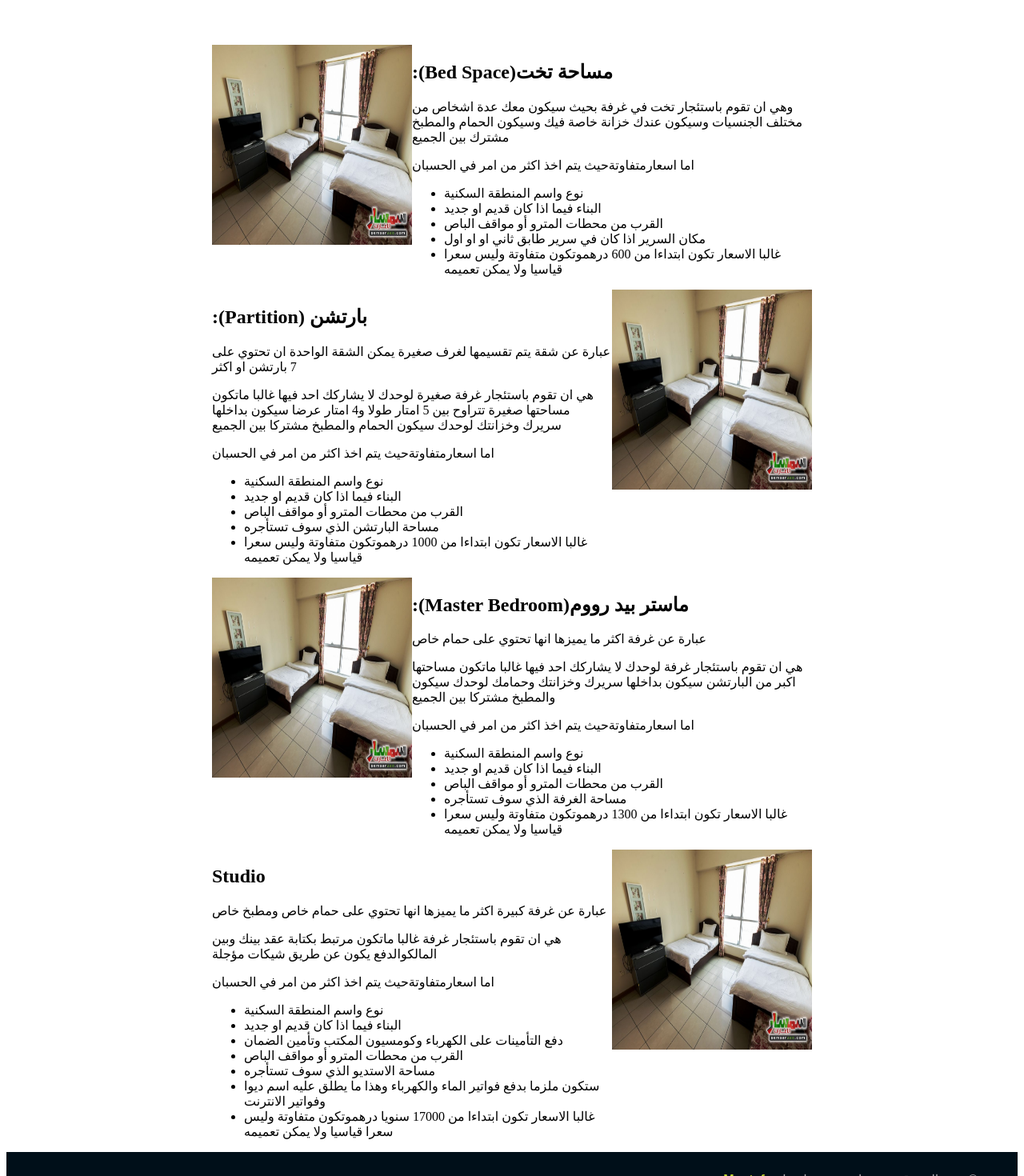
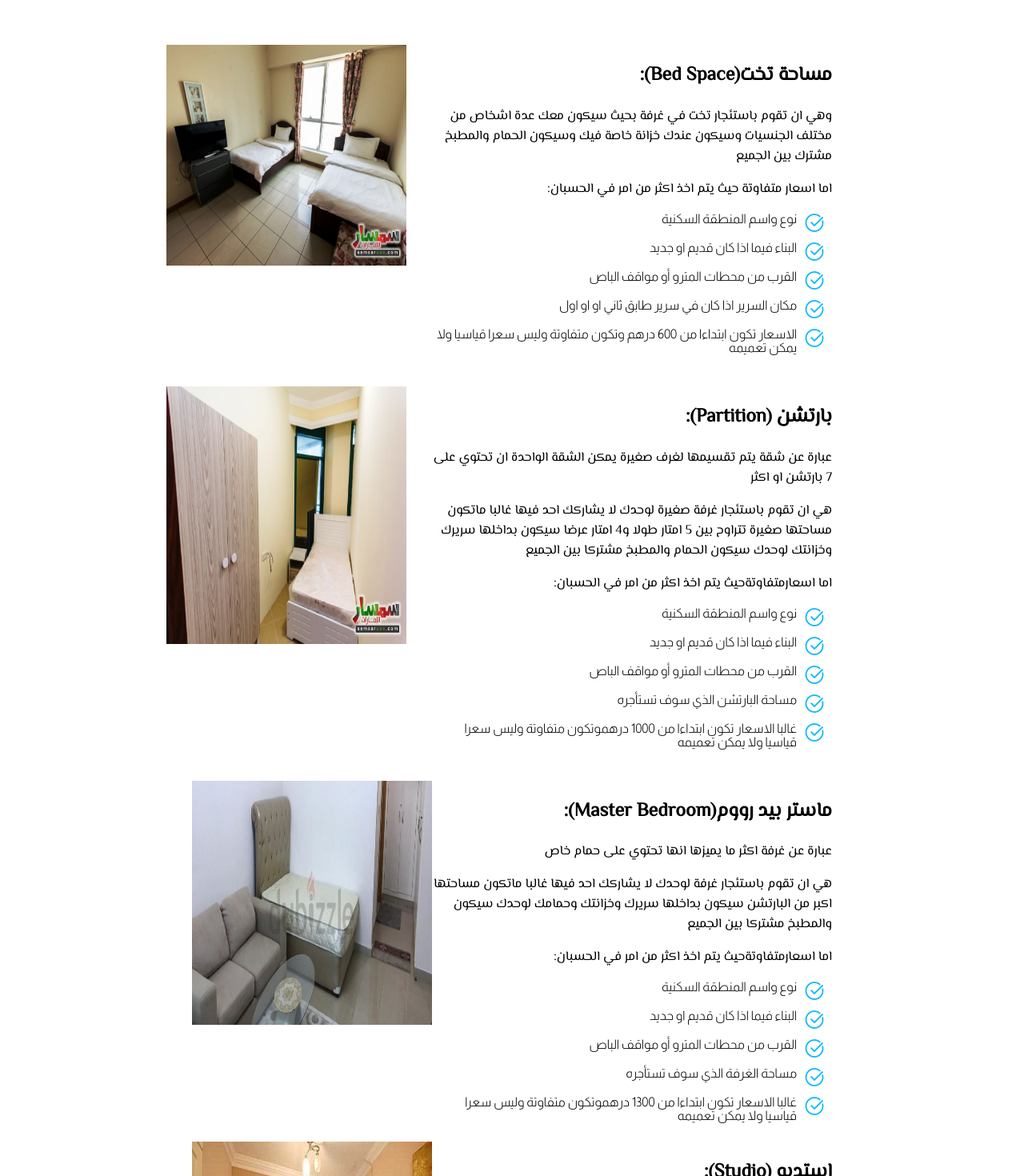
Before and after one commit to MostafaDbagh/hiEmirates, a React (Create React App) app in the folder client/: page /Rent in a window 1280 px wide. Shown: the part 80-1550 px from the top of the page at 80% size. Built offline with nearby package versions, Linux system fonts and the light colour scheme.

Commit message:
rent page

```diff
--- a/client/public/index.html
+++ b/client/public/index.html
@@ -10,7 +10,9 @@
     />
     <link href="https://fonts.googleapis.com/css2?family=Almarai:wght@300&display=swap" rel="stylesheet">
     <link href="https://fonts.googleapis.com/css2?family=Almarai:wght@300&family=El+Messiri&display=swap" rel="stylesheet">
-    <link href="https://fonts.googleapis.com/css2?family=Almarai:wght@300&family=Anton&family=El+Messiri&family=Lobster&family=Teko:wght@300&display=swap" rel="stylesheet">    <title>React App</title>
+    <link href="https://fonts.googleapis.com/css2?family=Almarai:wght@300&family=Anton&family=El+Messiri&family=Lobster&family=Teko:wght@300&display=swap" rel="stylesheet">
+    <link rel="stylesheet" href="https://maxst.icons8.com/vue-static/landings/line-awesome/line-awesome/1.3.0/css/line-awesome.min.css">
+     <title>React App</title>
   </head>
   <body>
     <noscript>You need to enable JavaScript to run this app.</noscript>
--- a/client/src/layout/rent.js
+++ b/client/src/layout/rent.js
@@ -3,87 +3,87 @@ import bed from '../assests/image/bed space.jpg'
 import master from '../assests/image/masterbedroom.jpg'
 import Partition from '../assests/image/partition.jpg'
 import studio from '../assests/image/studio.jpg'
-import {Commondiv,H2,Card,Button,H3,P}from '../style/servicestyle'
-import {Div,Title,Newsp} from './../style/news'
+
+import {List,Icon,Ul,Span,H1,P} from './../style/rent'
 const Rent = () => {
     return (
         <div style={{display:'flex',justifyContent:'center',alignItems:'center',flexDirection:'column',marginTop:'64px'}}>
 
-        <div style={{display:'flex'}}>
-            <section>
-                <img width="250" height="250" alt="beb sapce image" src={bed}/>
+        <div style={{display:'flex',marginBottom:'32px',justifyContent:'space-between',flexWrap:'wrap'}}>
+            <section >
+                <img width="300" height="70%" alt="beb sapce image" src={bed}/>
                 </section>
-                <section style={{width:"500px"}}>
-        <h1> :(Bed Space)مساحة تخت   </h1>
-        <p>وهي ان تقوم باستئجار تخت في غرفة بحيث سيكون معك عدة اشخاص من مختلف الجنسيات وسيكون عندك خزانة خاصة فيك وسيكون الحمام والمطبخ  مشترك بين الجميع  </p>
-        <p> اما اسعارمتفاوتةحيث يتم اخذ اكثر من امر في الحسبان</p>
-        <ul>
-            <li><span>نوع واسم المنطقة السكنية </span></li>
-            <li><span> البناء فيما اذا كان قديم او جديد </span></li>
-            <li><span>القرب من محطات المترو أو مواقف الباص </span></li>
-            <li><span>  مكان السرير اذا كان في سرير طابق ثاني او او اول   </span></li>
-            <li><span>غالبا   الاسعار تكون ابتداءا من 600 درهموتكون متفاوتة وليس سعرا قياسيا ولا يمكن تعميمه </span></li>
-        </ul>
+                <section style={{width:"500px",margin:"0 32px"}}>
+        <H1> :(Bed Space)مساحة تخت  </H1>
+        <P>وهي ان تقوم باستئجار تخت في غرفة بحيث سيكون معك عدة اشخاص من مختلف الجنسيات وسيكون عندك خزانة خاصة فيك وسيكون الحمام والمطبخ  مشترك بين الجميع  </P>
+        <P> :اما اسعار متفاوتة حيث يتم اخذ اكثر من امر في الحسبان</P>
+        <Ul>
+            <List><Span>نوع واسم المنطقة السكنية </Span><Icon className="las la-check-circle" ></Icon></List>
+            <List><Span> البناء فيما اذا كان قديم او جديد </Span><Icon className="las la-check-circle"></Icon></List>
+            <List><Span>القرب من محطات المترو أو مواقف الباص </Span><Icon className="las la-check-circle"></Icon></List>
+            <List><Span>  مكان السرير اذا كان في سرير طابق ثاني او او اول   </Span><Icon className="las la-check-circle"></Icon></List>
+            <List><Span>   الاسعار تكون ابتداءا  من 600 درهم وتكون متفاوتة وليس سعرا قياسيا ولا يمكن تعميمه </Span><Icon className="las la-check-circle"></Icon></List>
+        </Ul>
         </section>
         </div>
 
-        <div style={{display:'flex',flexDirection:'row-reverse'}}>
+        <div style={{display:'flex',justifyContent:'space-between',marginBottom:'32px',flexWrap:'wrap'}}>
         <section>
-        <img width="250" height="250" alt="beb sapce image" src={bed}/>
+        <img width="300" height="70%" alt="beb sapce image" src={Partition}/>
                 </section>
-                <section style={{width:"500px"}}>
-        <h1>:(Partition) بارتشن</h1>
-        <p> عبارة عن شقة يتم تقسيمها لغرف صغيرة يمكن الشقة الواحدة ان تحتوي على 7 بارتشن او اكثر</p>
-        <p> هي ان تقوم باستئجار غرفة صغيرة لوحدك لا يشاركك احد فيها غالبا ماتكون مساحتها صغيرة تتراوح بين 5 امتار طولا و4 امتار عرضا سيكون بداخلها سريرك وخزانتك لوحدك سيكون الحمام والمطبخ مشتركا بين الجميع   </p>
-        <p> اما اسعارمتفاوتةحيث يتم اخذ اكثر من امر في الحسبان</p>
-        <ul>
-            <li><span>نوع واسم المنطقة السكنية </span></li>
-            <li><span> البناء فيما اذا كان قديم او جديد </span></li>
-            <li><span>القرب من محطات المترو أو مواقف الباص </span></li>
-            <li><span>   مساحة البارتشن الذي سوف تستأجره   </span></li>
-            <li><span>غالبا   الاسعار تكون ابتداءا من 1000 درهموتكون متفاوتة وليس سعرا قياسيا ولا يمكن تعميمه </span></li>
-        </ul>
+                <section style={{width:"500px",margin:"0 32px"}}>
+        <H1>:(Partition) بارتشن</H1>
+        <P> عبارة عن شقة يتم تقسيمها لغرف صغيرة يمكن الشقة الواحدة ان تحتوي على 7 بارتشن او اكثر</P>
+        <P> هي ان تقوم باستئجار غرفة صغيرة لوحدك لا يشاركك احد فيها غالبا ماتكون مساحتها صغيرة تتراوح بين 5 امتار طولا و4 امتار عرضا سيكون بداخلها سريرك وخزانتك لوحدك سيكون الحمام والمطبخ مشتركا بين الجميع   </P>
+        <P> :اما اسعارمتفاوتةحيث يتم اخذ اكثر من امر في الحسبان</P>
+        <Ul>
+            <List><Span>نوع واسم المنطقة السكنية </Span><Icon className="las la-check-circle" ></Icon></List>
+            <List><Span> البناء فيما اذا كان قديم او جديد </Span><Icon className="las la-check-circle" ></Icon></List>
+            <List><Span>القرب من محطات المترو أو مواقف الباص </Span><Icon className="las la-check-circle" ></Icon></List>
+            <List><Span>   مساحة البارتشن الذي سوف تستأجره   </Span><Icon className="las la-check-circle" ></Icon></List>
+            <List><Span>غالبا   الاسعار تكون ابتداءا من 1000 درهموتكون متفاوتة وليس سعرا قياسيا ولا يمكن تعميمه </Span><Icon className="las la-check-circle" ></Icon></List>
+        </Ul>
         </section>
         </div>
 
-          <div style={{display:'flex'}}>
+          <div style={{display:'flex',marginBottom:'16px',flexWrap:'wrap'}}>
         <section>
-        <img width="250" height="250" alt="beb sapce image" src={bed}/>
+        <img width="300" height="70%" alt="beb sapce image" src={master}/>
                 </section>
                 <section style={{width:"500px"}}>
-        <h1>:(Master Bedroom)ماستر بيد رووم</h1>
+        <H1>:(Master Bedroom)ماستر بيد رووم</H1>
 
-        <p> عبارة عن غرفة اكثر ما يميزها انها تحتوي على حمام خاص</p>
-        <p> هي ان تقوم باستئجار غرفة  لوحدك لا يشاركك احد فيها غالبا ماتكون مساحتها اكبر من البارتشن         سيكون بداخلها سريرك وخزانتك وحمامك  لوحدك سيكون  والمطبخ مشتركا بين الجميع   </p>
-        <p> اما اسعارمتفاوتةحيث يتم اخذ اكثر من امر في الحسبان</p>
-        <ul>
-            <li><span>نوع واسم المنطقة السكنية </span></li>
-            <li><span> البناء فيما اذا كان قديم او جديد </span></li>
-            <li><span>القرب من محطات المترو أو مواقف الباص </span></li>
-            <li><span>   مساحة الغرفة الذي سوف تستأجره   </span></li>
-            <li><span>غالبا   الاسعار تكون ابتداءا من 1300 درهموتكون متفاوتة وليس سعرا قياسيا ولا يمكن تعميمه </span></li>
-        </ul>
+        <P> عبارة عن غرفة اكثر ما يميزها انها تحتوي على حمام خاص</P>
+        <P> هي ان تقوم باستئجار غرفة  لوحدك لا يشاركك احد فيها غالبا ماتكون مساحتها اكبر من البارتشن         سيكون بداخلها سريرك وخزانتك وحمامك  لوحدك سيكون  والمطبخ مشتركا بين الجميع   </P>
+        <P> :اما اسعارمتفاوتةحيث يتم اخذ اكثر من امر في الحسبان</P>
+        <Ul>
+            <List><Span>نوع واسم المنطقة السكنية </Span><Icon className="las la-check-circle" ></Icon></List>
+            <List><Span> البناء فيما اذا كان قديم او جديد </Span><Icon className="las la-check-circle" ></Icon></List>
+            <List><Span>القرب من محطات المترو أو مواقف الباص </Span><Icon className="las la-check-circle" ></Icon></List>
+            <List><Span>   مساحة الغرفة الذي سوف تستأجره   </Span><Icon className="las la-check-circle" ></Icon></List>
+            <List><Span>غالبا   الاسعار تكون ابتداءا من 1300 درهموتكون متفاوتة وليس سعرا قياسيا ولا يمكن تعميمه </Span><Icon className="las la-check-circle" ></Icon></List>
+        </Ul>
      </section>
         </div>
 
-        <div style={{display:'flex',flexDirection:'row-reverse'}}>
+        <div style={{display:'flex',marginBottom:'48px',flexWrap:'wrap'}}>
         <section>
-        <img width="250" height="250" alt="beb sapce image" src={bed}/>
+        <img width="300" height="70%" alt="beb sapce image" src={studio}/>
                 </section>
                 <section style={{width:"500px"}}>
-        <h1>Studio</h1>
-        <p> عبارة عن غرفة كبيرة اكثر ما يميزها انها تحتوي على حمام خاص  ومطبخ خاص</p>
-        <p>        هي ان تقوم باستئجار غرفة غالبا ماتكون مرتبط بكتابة عقد بينك وبين المالكوالدفع يكون عن طريق شيكات مؤجلة     </p>
-        <p> اما اسعارمتفاوتةحيث يتم اخذ اكثر من امر في الحسبان</p>
-        <ul>
-            <li><span>نوع واسم المنطقة السكنية </span></li>
-            <li><span> البناء فيما اذا كان قديم او جديد </span></li>
-            <li><span>   دفع التأمينات على الكهرباء وكومسيون المكتب وتأمين الضمان  </span></li>
-            <li><span>القرب من محطات المترو أو مواقف الباص </span></li>
-            <li><span>   مساحة الاستديو الذي سوف تستأجره   </span></li>
-            <li><span>     ستكون ملزما بدفع فواتير الماء والكهرباء وهذا ما يطلق عليه اسم  ديوا   وفواتير الانترنت  </span></li>
-            <li><span>غالبا   الاسعار تكون ابتداءا من 17000 سنويا درهموتكون متفاوتة وليس سعرا قياسيا ولا يمكن تعميمه </span></li>
-        </ul>
+        <H1> :(Studio) استديو</H1>
+        <P> عبارة عن غرفة كبيرة اكثر ما يميزها انها تحتوي على حمام خاص  ومطبخ خاص</P>
+        <P>        هي ان تقوم باستئجار غرفة غالبا ماتكون مرتبط بكتابة عقد بينك وبين المالكوالدفع يكون عن طريق شيكات مؤجلة     </P>
+        <P> :اما اسعارمتفاوتةحيث يتم اخذ اكثر من امر في الحسبان</P>
+        <Ul>
+            <List><Span>نوع واسم المنطقة السكنية </Span><Icon className="las la-check-circle" ></Icon></List>
+            <List><Span> البناء فيما اذا كان قديم او جديد </Span><Icon className="las la-check-circle" ></Icon></List>
+            <List><Span>   دفع التأمينات على الكهرباء وكومسيون المكتب وتأمين الضمان  </Span><Icon className="las la-check-circle" ></Icon></List>
+            <List><Span>القرب من محطات المترو أو مواقف الباص </Span><Icon className="las la-check-circle" ></Icon></List>
+            <List><Span>   مساحة الاستديو الذي سوف تستأجره   </Span><Icon className="las la-check-circle" ></Icon></List>
+            <List><Span>     ستكون ملزما بدفع فواتير الماء والكهرباء وهذا ما يطلق عليه اسم  ديوا   وفواتير الانترنت  </Span><Icon className="las la-check-circle" ></Icon></List>
+            <List><Span>غالبا   الاسعار تكون ابتداءا من 17000 سنويا درهموتكون متفاوتة وليس سعرا قياسيا ولا يمكن تعميمه </Span><Icon className="las la-check-circle" ></Icon></List>
+        </Ul>
         </section>
         </div>
         </div>
--- /dev/null
+++ b/client/src/style/rent.js
@@ -0,0 +1,36 @@
+import styled from "styled-components";
+
+
+export const Section = styled.section`
+background:red
+`
+export const Ul =styled.ul`
+padding:0;
+margin:0`
+
+export const H1 = styled.h1`
+text-align:end;
+font-family: 'El Messiri', sans-serif;
+`
+export const P = styled.p`
+font-family: 'El Messiri', sans-serif;
+text-align:end;
+`
+export const List = styled.li`
+list-style:none;
+display:flex;
+justify-content:flex-end;
+text-align:end;
+margin:8px 0;
+
+`
+
+export const Icon = styled.i`
+font-size:28px;
+margin: 0 8px;
+color:rgb(10,183,255);
+text-aling:end;
+`
+export const Span = styled.span`
+font-family: 'Almarai', sans-serif;
+`
```
